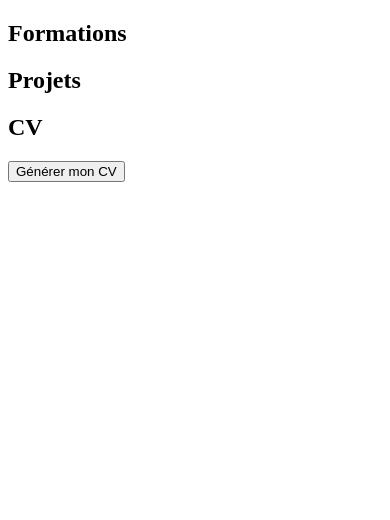
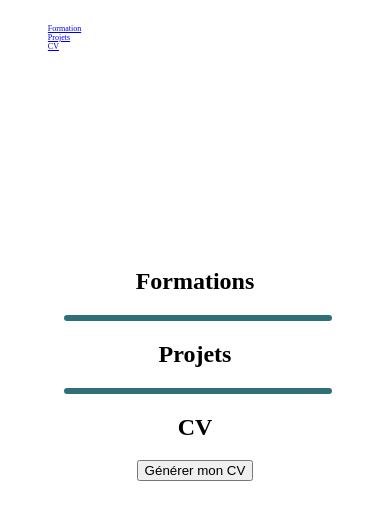
Before and after one commit to Xeroxx75/PROJET-WEB, a PHP site: page /profil.html in a window 390 px wide. Shown: the top 520 px of the page. Run offline with PHP 8.4, Linux system fonts and the light colour scheme.

Commit message:
Add files via upload

```diff
--- a/load_profil.js
+++ b/load_profil.js
@@ -6,10 +6,103 @@ function chargement_profil() {
         if (xhr.readyState === 4 && xhr.status === 200) {
             // Réponse du serveur
             var response = JSON.parse(xhr.responseText);
+            //console.log(response['formations']);
+
+            // Sélectionner la div par son ID
+            // Lien des images
+            var imageLinks = [response['image_fond'], response['photo_profil']];
+            var id = ["fond", "pp"];
+
+            // Sélectionner le conteneur parent
+            var imageContainer = document.getElementById("info_profil");
+
+            // Parcourir les liens des images
+            for (var i = 0; i < imageLinks.length; i++) {
+              // Créer un nouvel élément <img>
+              var imgElement = document.createElement("img");
+
+              // Définir le lien source de l'image
+              imgElement.src = imageLinks[i];
+              imgElement.id = id[i];
+
+              // Ajouter l'image au conteneur parent
+              imageContainer.appendChild(imgElement);
+            }
+
+            //paragraphe biographie
+            var parentElement = document.getElementById("info_profil");
+            var newparaph = document.createElement("p");
+            newparaph.textContent = response['prenom'] +" " + response['nom'] +"  "+ " Abonnes : " +response['abonnes'] +" "+"Abonnements : " +response['abonnements'] +" "+response['description']+" "+ response['lieu_travail'];
+            newparaph.setAttribute("id", "bio");
+            parentElement.appendChild(newparaph);
+
+
+            //var formation = response['formations'] ? response['formations'].match(/\b\w+\b/g) : null;
+            var formation = response['formations'].split("|").map(function(item){
+                return item.trim();
+            })
+            console.log(formation);
+            const tableau_formation = [];
+            if (formation === null) {
+                formation = [];
+                document.getElementById("formations").style.border="none";
+            }
+            var texteElement = document.getElementById('titre_form');
+            var lienElement = document.getElementById('lien_form');
+            // Vérifier si la valeur de nbLigne est égale à 0
+            if (formation.length === 0) {
+              // Supprimer le texte en définissant le contenu de l'élément sur une chaîne vide
+              texteElement.textContent = '';
+              lienElement.textContent='';
+            }
+            if (formation.length !== 0) {
+                const nb_mots_ligne = 4; // Nombre de mots par ligne
+                for (let i = 0; i < formation.length; i += nb_mots_ligne) {
+                    tableau_formation.push(formation.slice(i, i + nb_mots_ligne));
+                }
+
+                var r = document.querySelector(':root');
+                r.style.setProperty('--nb_ligne_formation', tableau_formation.length);
+
+                var container = document.getElementById("lien_img"); // Conteneur pour les images
+                container.innerHTML = ""; // Réinitialiser le contenu
+                console.log(tableau_formation);
+                for (var i = 0; i < tableau_formation.length; i++) {
+                    var lien = tableau_formation[i][0];
+                    var imgElement = document.createElement("img"); // Créer une nouvelle balise <img>
+                    imgElement.src = lien; // Définir le lien source de l'image
+                    container.appendChild(imgElement); // Ajouter l'image au conteneur
+                    for (var j = 1; j < 4; j++) {
+                      document.getElementById("info_form").innerHTML += " " + tableau_formation[i][j] + " ";
+                    }
+                    document.getElementById("info_form").innerHTML += "<br><hr>";
+                    container.innerHTML += "<br>"; // Ajouter une balise <br> pour un saut de ligne
+                }
+            }
+            var projet = response['projets'] ? response['projets'].match(/\b\w+\b/g) : null;
+            const tableau_projet = [];
+            if (projet === null) {
+                projet = [];
+            }
+            var texteElement_projet = document.getElementById('titre_projets');
+            var lienElement_projet = document.getElementById('lien_projets');
+            // Vérifier si la valeur de nbLigne est égale à 0
+            if (projet.length === 0) {
+              // Supprimer le texte en définissant le contenu de l'élément sur une chaîne vide
+              texteElement_projet.textContent = '';
+              lienElement_projet.textContent='';
+              document.getElementById("projets").style.border="none";
+            }
+            if (projet.length !== 0) {
+                const nb_mots_ligne_projet = 5; // Nombre de mots par ligne
+                for (let i = 0; i < projet.length; i += nb_mots_ligne_projet) {
+                    tableau_projet.push(projet.slice(i, i + nb_mots_ligne_projet));
+                }
+                r.style.setProperty('--nb_ligne_projet', tableau_projet.length);
+            }
         }
     };
     xhr.send();
-
 }
 
 if (document.getElementById("general").style.display === "none") {
--- a/profil.css
+++ b/profil.css
@@ -2,3 +2,112 @@
   /*------------------------------------------
       PROFIL
   ------------------------------------------*/
+:root{
+    --nb_ligne_formation : 0;
+    --nb_ligne_projet : 0;
+}
+
+@media (max-width: 768px) {
+  /* Appliquer les styles lorsque la largeur de l'écran est inférieure ou égale à 768px */
+  #partie_gauche li {
+    font-size: 50%; /* Réduire la taille de la police à 80% de la taille normale */
+  }
+}
+
+
+#gen{
+    display: flex;
+}
+
+#partie_gauche{
+    width: 15%;
+}
+
+#partie_gauche li{
+    list-style-type: none;
+    margin-left: -1%;
+}
+
+#partie_centrale{
+    width: 70%;
+}
+
+#partie_droite{
+    width: 15%;
+}
+
+#info_profil{
+    width: 100%;
+    height: 15em;
+}
+
+
+#info_profil #fond{
+    top: 0;
+    left: 0;
+    width: 100%;
+    height: 8em;
+}
+
+#info_profil #pp{
+    margin-top: -4em;
+    margin-left: 2em;
+  width: 8em;
+  height: 8em;
+  border: 0.2em solid #daeaec;
+  border-radius: 50%;
+}
+
+#info_profil #bio{
+    margin-top: -4em;
+    margin-left: 11.5em;
+}
+
+#titre_form{
+    text-align: center;
+}
+
+#formations{
+    text-align: center;
+    width: 100%;
+    height: calc(12vw * var(--nb_ligne_formation));
+    border: 0.2em solid #306E78;
+    background-color: white;
+    border-radius: 30px;
+}
+
+#lien_img img{
+    width: 8vw;
+    height: 8vw;
+    margin-left: -80%;
+    margin-top: 3vw;
+}
+
+#info_form{
+    margin-top: -20vw;
+    line-height: 9vw;
+    word-spacing: 4vw;
+    font-size: 2vw;
+}
+
+
+#titre_projets{
+    text-align: center;
+}
+#projets{
+    text-align: center;
+    width: 100%;
+    height: calc(18% * var(--nb_ligne_projet));
+    border: 0.2em solid #306E78;
+    background-color: white;
+    border-radius: 30px;
+}
+
+
+#titre_CV{
+    text-align: center;
+}
+
+#cv{
+    text-align: center;
+}
--- a/profil.html
+++ b/profil.html
@@ -1,21 +1,44 @@
 <!DOCTYPE html>
 <html>
   <link rel="stylesheet" type="text/css" href="profil.css">
-  <h2>Formations</h2>
+  <div id="gen">
+    <div id="partie_gauche">
+      <ul>
+        <li><a href = "#titre_form" id="lien_form">Formation</a></li>
+        <li><a href="#titre_projets" id="lien_projets">Projets</a></li>
+        <li><a href="#titre_CV" id="lien_CV">CV</a></li>
+      </ul>
+    </div>
+
+    <div id="partie_centrale">
+      <div id="info_profil">
+      </div>
+
+      <div id="info_taff">
+        <h2 id="titre_form">Formations</h2>
         <div id="formations">
+          <div id="lien_img"> </div>
+          <div id="info_form"> </div>
             <!-- Ajoutez ici vos formations -->
         </div>
 
-  <h2>Projets</h2>
+        <h2 id="titre_projets">Projets</h2>
         <div id="projets">
           <!-- Ajoutez ici vos projets -->
         </div>
 
-  <h2>CV</h2>
+        <h2 id="titre_CV">CV</h2>
+        <div id="cv">
           <button onclick="genererCV()">Générer mon CV</button>
         <!-- Ajoutez un bouton qui déclenchera la génération du CV -->
 
         <!-- Insérez ici l'emplacement où le CV généré sera affiché -->
-  <div id="cv"></div>
+        </div>
+      </div>
+    </div>
+
+    <div id="partie_droite">
+    </div>
+  </div>
   <script type="text/javascript" src="load_profil.js"></script>
 </html>
```
Lines whose indentation alone changed are shown as unchanged.
